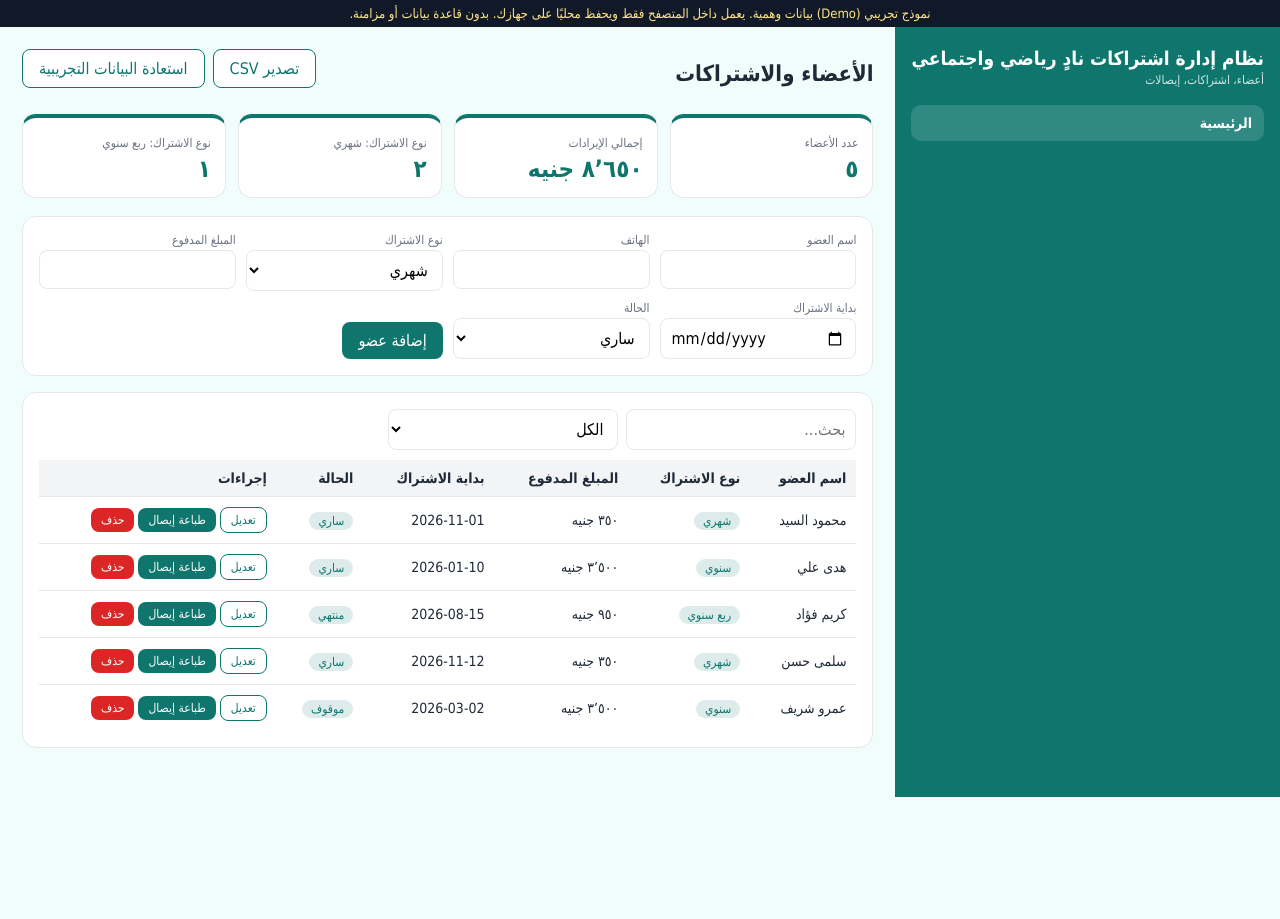
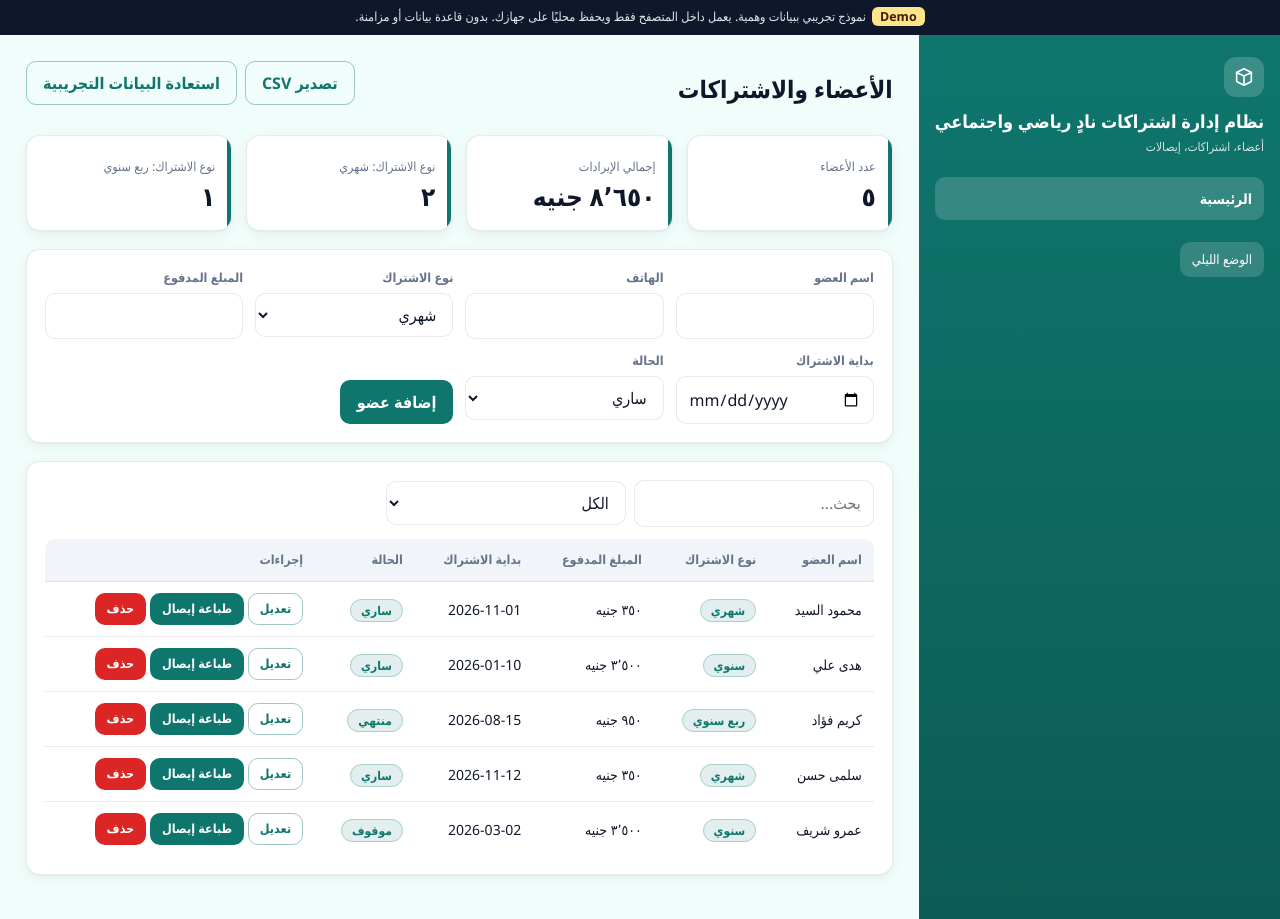
Before and after one commit to osama-web-demos/osama-web-demos.github.io, a plain HTML site: page demos/11-club.html in a window 1280 px wide. Before the commit the page ends 800 px from the top, so only its background shows below. Drawn offline with Linux system fonts and the light colour scheme.

Commit message:
Update 11-club.html

```diff
--- a/demos/11-club.html
+++ b/demos/11-club.html
@@ -5,42 +5,54 @@
 <meta name="viewport" content="width=device-width,initial-scale=1">
 <title>نظام إدارة اشتراكات نادٍ رياضي واجتماعي | نموذج تجريبي</title>
 <style>
-:root{--p:#0f766e;--p2:#14b8a6;--bg:#f0fdfa;--card:#fff;--tx:#1f2937;--mu:#6b7280;--bd:#e5e7eb;--r:14px}
-*{box-sizing:border-box}body{margin:0;font-family:Tahoma,"Segoe UI",Arial,sans-serif;background:var(--bg);color:var(--tx)}
-.demo-bar{background:#111827;color:#fde68a;font-size:13px;text-align:center;padding:6px 10px}
+:root{--p:#0f766e;--p2:#14b8a6;--bg:#f0fdfa;--card:#fff;--tx:#0f172a;--mu:#64748b;--bd:rgba(15,23,42,.09);--r:14px;--r2:calc(var(--r) - 4px);--sh:0 1px 2px rgba(15,23,42,.04),0 4px 14px rgba(15,23,42,.05);--ease:cubic-bezier(.16,1,.3,1);--hd:#f1f5f9;--in:#fff}
+[data-theme=dark]{--bg:#09090b;--card:#121215;--tx:#f1f5f9;--mu:#94a3b8;--bd:rgba(255,255,255,.09);--sh:inset 0 1px 0 rgba(255,255,255,.05),0 8px 24px rgba(0,0,0,.35);--hd:#1a1a20;--in:#17171c;color-scheme:dark}
+*{box-sizing:border-box}html{scroll-behavior:smooth}body{margin:0;font-family:"Segoe UI",Tahoma,Arial,sans-serif;background:var(--bg);color:var(--tx);line-height:1.65;letter-spacing:0;transition:background .2s,color .2s}
+:focus-visible{outline:none;box-shadow:0 0 0 3px color-mix(in srgb,var(--p) 30%,transparent)}
+.demo-bar{background:#0f172a;color:#e2e8f0;font-size:12.5px;text-align:center;padding:7px 10px}.demo-bar b{background:#fde68a;color:#451a03;border-radius:6px;padding:1px 8px;margin-inline-end:6px}
 .demo-bar a{color:#fff}
-.wrap{display:flex;min-height:calc(100vh - 30px)}
-.side{background:var(--p);color:#fff;padding:20px 16px;min-width:210px}
-.side h1{font-size:19px;margin:0 0 4px}.side p{margin:0 0 18px;font-size:12px;opacity:.8}
-.side .nav b{display:block;padding:10px 12px;border-radius:10px;background:rgba(255,255,255,.14);font-size:14px;margin-bottom:6px}
-.main{flex:1;padding:22px;max-width:1100px}
-.top{display:flex;justify-content:space-between;align-items:center;gap:10px;flex-wrap:wrap;margin-bottom:16px}
-.top h2{margin:0;font-size:22px}
-.stats{display:grid;grid-template-columns:repeat(auto-fit,minmax(170px,1fr));gap:12px;margin-bottom:18px}
-.st{background:var(--card);border:1px solid var(--bd);border-radius:var(--r);padding:14px;border-top:4px solid var(--p)}
-.st small{color:var(--mu);font-size:12px}.st div{font-size:24px;font-weight:700;margin-top:4px;color:var(--p)}
-.card{background:var(--card);border:1px solid var(--bd);border-radius:var(--r);padding:16px;margin-bottom:16px}
-form.f{display:grid;grid-template-columns:repeat(auto-fit,minmax(180px,1fr));gap:10px}
-label{font-size:12px;color:var(--mu);display:block;margin-bottom:3px}
-input,select{width:100%;padding:9px 10px;border:1px solid var(--bd);border-radius:8px;font:inherit;background:#fff}
-input:focus,select:focus{outline:2px solid var(--p2);border-color:transparent}
-.btn{background:var(--p);color:#fff;border:0;padding:9px 16px;border-radius:8px;cursor:pointer;font:inherit}
-.btn.o{background:#fff;color:var(--p);border:1px solid var(--p)}.btn.s{padding:5px 10px;font-size:12px}.btn.d{background:#dc2626}
-.tools{display:flex;gap:8px;flex-wrap:wrap;margin-bottom:10px}.tools input,.tools select{max-width:230px}
-.tw{overflow-x:auto}table{width:100%;border-collapse:collapse;font-size:14px}
-th{background:#f3f4f6;text-align:right;padding:10px;white-space:nowrap}td{padding:10px;border-top:1px solid var(--bd);white-space:nowrap}
-.tag{padding:2px 9px;border-radius:99px;font-size:12px;background:color-mix(in srgb,var(--p) 14%,white);color:var(--p)}
-.empty{text-align:center;color:var(--mu);padding:24px}
+.wrap{display:flex;min-height:calc(100vh - 32px)}
+.side{background:linear-gradient(180deg,var(--p),color-mix(in srgb,var(--p) 78%,#000));color:#fff;padding:22px 16px;min-width:226px}
+.logo{width:40px;height:40px;border-radius:12px;background:rgba(255,255,255,.18);display:grid;place-items:center;margin-bottom:12px}.logo svg{width:22px;height:22px;stroke:#fff;fill:none;stroke-width:1.8;stroke-linecap:round;stroke-linejoin:round}
+.side h1{font-size:18px;margin:0 0 4px;line-height:1.35}.side p{margin:0 0 20px;font-size:12px;opacity:.82}
+.side .nav b{display:block;padding:10px 12px;border-radius:var(--r2);background:rgba(255,255,255,.16);font-size:14px;margin-bottom:6px;font-weight:600}
+.main{flex:1;padding:26px;max-width:1120px}
+.top{display:flex;justify-content:space-between;align-items:center;gap:10px;flex-wrap:wrap;margin-bottom:18px}.top h2{margin:0;font-size:24px;line-height:1.25}
+.stats{display:grid;grid-template-columns:repeat(auto-fit,minmax(180px,1fr));gap:14px;margin-bottom:18px}
+.st{background:var(--card);border:1px solid var(--bd);border-radius:var(--r);padding:16px;box-shadow:var(--sh);position:relative;overflow:hidden;transition:transform .18s var(--ease)}.st:hover{transform:translateY(-2px)}
+.st:before{content:"";position:absolute;inset-inline-start:0;top:0;bottom:0;width:4px;background:var(--p)}
+.st small{color:var(--mu);font-size:12.5px}.st div{font-size:26px;font-weight:700;margin-top:2px;font-variant-numeric:tabular-nums;line-height:1.3}
+.card{background:var(--card);border:1px solid var(--bd);border-radius:var(--r);padding:18px;margin-bottom:18px;box-shadow:var(--sh)}
+form.f{display:grid;grid-template-columns:repeat(auto-fit,minmax(190px,1fr));gap:12px}
+label{font-size:12.5px;color:var(--mu);display:block;margin-bottom:4px;font-weight:600}
+input,select{width:100%;min-height:42px;padding:9px 12px;border:1px solid var(--bd);border-radius:var(--r2);font:inherit;background:var(--in);color:var(--tx);transition:border-color .18s,box-shadow .18s}
+input:focus,select:focus{border-color:var(--p);box-shadow:0 0 0 3px color-mix(in srgb,var(--p) 22%,transparent);outline:none}
+input.bad{border-color:#dc2626}.err{color:#dc2626;font-size:12px;min-height:16px}
+.btn{background:var(--p);color:#fff;border:1px solid transparent;min-height:40px;padding:8px 16px;border-radius:var(--r2);cursor:pointer;font:inherit;font-weight:600;transition:all .18s var(--ease)}
+.btn:hover{filter:brightness(1.08);transform:translateY(-1px)}.btn:active{transform:scale(.97)}
+.btn.o{background:transparent;color:var(--p);border-color:color-mix(in srgb,var(--p) 40%,transparent)}.btn.s{min-height:32px;padding:4px 11px;font-size:12.5px}.btn.d{background:#dc2626}
+.tools{display:flex;gap:8px;flex-wrap:wrap;margin-bottom:12px;align-items:center}.tools input,.tools select{max-width:240px}
+.tw{overflow-x:auto;border-radius:var(--r2)}table{width:100%;border-collapse:collapse;font-size:14px;font-variant-numeric:tabular-nums}
+th{background:var(--hd);text-align:right;padding:11px 12px;white-space:nowrap;font-size:12.5px;color:var(--mu);font-weight:700}td{padding:11px 12px;border-top:1px solid var(--bd);white-space:nowrap}
+tbody tr{transition:background .15s}tbody tr:hover{background:color-mix(in srgb,var(--p) 5%,transparent)}
+.tag{padding:2px 10px;border-radius:99px;font-size:12px;font-weight:600;background:color-mix(in srgb,var(--p) 12%,var(--card));color:var(--p);border:1px solid color-mix(in srgb,var(--p) 25%,transparent)}
+.empty{text-align:center;color:var(--mu);padding:34px 10px}.empty svg{width:44px;height:44px;stroke:var(--mu);fill:none;stroke-width:1.4;display:block;margin:0 auto 8px;opacity:.7}
+.tg{position:fixed;inset-inline-start:18px;bottom:18px;display:grid;gap:8px;z-index:50}.toast{background:#0f172a;color:#fff;padding:11px 16px;border-radius:12px;font-size:14px;box-shadow:0 12px 30px rgba(0,0,0,.25);animation:in .3s var(--ease)}.toast.e{background:#b91c1c}
+@keyframes in{from{opacity:0;transform:translateY(10px) scale(.96)}to{opacity:1;transform:none}}
+.mo{position:fixed;inset:0;background:rgba(2,6,23,.55);display:none;place-items:center;z-index:60;padding:16px}.mo.on{display:grid}.md{background:var(--card);border-radius:18px;padding:22px;max-width:380px;width:100%;box-shadow:0 24px 60px rgba(0,0,0,.35);animation:in .25s var(--ease)}.md h3{margin:0 0 6px}.md p{color:var(--mu);margin:0 0 16px}.md .r{display:flex;gap:8px;justify-content:flex-start}
+.th{background:rgba(255,255,255,.16);border:0;color:#fff;border-radius:10px;padding:7px 12px;cursor:pointer;font:inherit;font-size:13px;margin-top:16px;transition:all .18s var(--ease)}.th:active{transform:scale(.97)}
 .rc{display:none}
-@media(max-width:760px){.wrap{display:block}.side{display:flex;align-items:center;justify-content:space-between;min-width:0}.side p,.side .nav{display:none}.main{padding:14px}}
-@media print{body *{visibility:hidden}.rc,.rc *{visibility:visible}.rc{display:block;position:absolute;inset:0;padding:30px}.demo-bar{display:none}}
+@media(max-width:760px){.wrap{display:block}.side{display:flex;align-items:center;justify-content:space-between;min-width:0;padding:12px 16px}.side p,.side .nav,.logo{display:none}.side .th{margin:0}.main{padding:14px}.top h2{font-size:20px}}
+@media(prefers-reduced-motion:reduce){*{animation:none!important;transition:none!important}}
+::-webkit-scrollbar{height:6px;width:6px}::-webkit-scrollbar-thumb{background:var(--bd);border-radius:6px}
+@media print{body *{visibility:hidden}.rc,.rc *{visibility:visible}.rc{display:block;position:absolute;inset:0;padding:30px;color:#000;background:#fff}.demo-bar{display:none}}
 .rc h3{text-align:center;margin:0 0 4px}.rc .l{display:flex;justify-content:space-between;border-bottom:1px dashed #999;padding:6px 0}
 </style>
 </head>
 <body>
-<div class="demo-bar">نموذج تجريبي (Demo) بيانات وهمية. يعمل داخل المتصفح فقط ويحفظ محليًا على جهازك. بدون قاعدة بيانات أو مزامنة.</div>
+<div class="demo-bar"><b>Demo</b>نموذج تجريبي ببيانات وهمية. يعمل داخل المتصفح فقط ويحفظ محليًا على جهازك. بدون قاعدة بيانات أو مزامنة.</div>
 <div class="wrap">
-<aside class="side"><h1>نظام إدارة اشتراكات نادٍ رياضي واجتماعي</h1><p>أعضاء، اشتراكات، إيصالات</p><div class="nav"><b>الرئيسية</b></div></aside>
+<aside class="side"><div class="logo"><svg viewBox="0 0 24 24"><path d="M4 7l8-4 8 4v10l-8 4-8-4z"/><path d="M4 7l8 4 8-4M12 11v10"/></svg></div><h1>نظام إدارة اشتراكات نادٍ رياضي واجتماعي</h1><p>أعضاء، اشتراكات، إيصالات</p><div class="nav"><b>الرئيسية</b></div><button class="th" id="theme" aria-label="تبديل الوضع الليلي">الوضع الليلي</button></aside>
 <main class="main">
 <div class="top"><h2>الأعضاء والاشتراكات</h2><div class="tools"><button class="btn o" id="csv">تصدير CSV</button><button class="btn o" id="reset">استعادة البيانات التجريبية</button></div></div>
 <div class="stats" id="stats"></div>
@@ -48,10 +60,10 @@ th{background:#f3f4f6;text-align:right;padding:10px;white-space:nowrap}td{paddin
 <div class="card">
 <div class="tools"><input id="q" placeholder="بحث..."><select id="fil"></select></div>
 <div class="tw"><table><thead id="th"></thead><tbody id="tb"></tbody></table></div>
-<div class="empty" id="em" style="display:none">لا توجد نتائج</div>
+<div class="empty" id="em" style="display:none"><svg viewBox="0 0 24 24"><circle cx="11" cy="11" r="7"/><path d="M21 21l-4.3-4.3"/></svg><b>لا توجد نتائج</b><div>جرّب تغيير البحث أو أضف سجلاً جديداً.</div></div>
 </div>
 </main></div>
-<div class="rc" id="rc"></div>
+<div class="rc" id="rc"></div><div class="tg" id="tg" aria-live="polite"></div><div class="mo" id="mo"><div class="md" role="dialog" aria-modal="true"><h3 id="mt"></h3><p id="mp"></p><div class="r"><button class="btn d" id="my">تأكيد</button><button class="btn o" id="mn">رجوع</button></div></div></div>
 <script>
 const CFG={"key": "club", "title": "نظام إدارة اشتراكات نادٍ رياضي واجتماعي", "fields": [{"k": "name", "l": "اسم العضو", "t": "text"}, {"k": "phone", "l": "الهاتف", "t": "text"}, {"k": "plan", "l": "نوع الاشتراك", "t": "select", "o": ["شهري", "ربع سنوي", "سنوي"]}, {"k": "fee", "l": "المبلغ المدفوع", "t": "number", "u": "جنيه", "sum": true}, {"k": "start", "l": "بداية الاشتراك", "t": "date"}, {"k": "status", "l": "الحالة", "t": "select", "o": ["ساري", "منتهي", "موقوف"]}], "cols": ["name", "plan", "fee", "start", "status"], "seed": [{"name": "محمود السيد", "phone": "010-0000-0001", "plan": "شهري", "fee": 350, "start": "2026-11-01", "status": "ساري"}, {"name": "هدى علي", "phone": "010-0000-0002", "plan": "سنوي", "fee": 3500, "start": "2026-01-10", "status": "ساري"}, {"name": "كريم فؤاد", "phone": "010-0000-0003", "plan": "ربع سنوي", "fee": 950, "start": "2026-08-15", "status": "منتهي"}, {"name": "سلمى حسن", "phone": "010-0000-0004", "plan": "شهري", "fee": 350, "start": "2026-11-12", "status": "ساري"}, {"name": "عمرو شريف", "phone": "010-0000-0005", "plan": "سنوي", "fee": 3500, "start": "2026-03-02", "status": "موقوف"}], "countLabel": "عدد الأعضاء", "sumLabel": "إجمالي الإيرادات", "receipt": "طباعة إيصال", "addLabel": "إضافة عضو"};
 const KEY="demo_"+CFG.key;
@@ -60,12 +72,18 @@ let editId=null;
 const $=s=>document.querySelector(s);
 const save=()=>localStorage.setItem(KEY,JSON.stringify(rows));
 const esc=s=>String(s??"").replace(/[&<>"]/g,c=>({"&":"&amp;","<":"&lt;",">":"&gt;",'"':"&quot;"}[c]));
+const toast=(m,e)=>{const t=document.createElement("div");t.className="toast"+(e?" e":"");t.textContent=m;$("#tg").appendChild(t);setTimeout(()=>t.remove(),2800)};
+let _y=null;const ask=(t,p,f)=>{$("#mt").textContent=t;$("#mp").textContent=p;$("#mo").classList.add("on");_y=f;$("#my").focus()};
+$("#mn").onclick=()=>$("#mo").classList.remove("on");$("#my").onclick=()=>{$("#mo").classList.remove("on");_y&&_y()};
+document.addEventListener("keydown",e=>{if(e.key==="Escape")$("#mo").classList.remove("on")});
+const TK="demo_theme";if(localStorage.getItem(TK)==="dark")document.documentElement.dataset.theme="dark";
+$("#theme").onclick=()=>{const d=document.documentElement.dataset.theme==="dark";document.documentElement.dataset.theme=d?"":"dark";localStorage.setItem(TK,d?"":"dark")};
 const fmt=n=>Number(n||0).toLocaleString("ar-EG");
 function buildForm(){
  $("#form").innerHTML=CFG.fields.map(f=>`<div><label>${f.l}</label>`+(f.t==="select"?`<select name="${f.k}">${f.o.map(o=>`<option>${o}</option>`).join("")}</select>`:`<input name="${f.k}" type="${f.t}" ${f.t==="number"?'min="0"':''} ${f.req===false?"":"required"} value="${f.d||""}">`)+`</div>`).join("")+`<div style="align-self:end"><button class="btn" id="sub">${CFG.addLabel}</button> <button type="button" class="btn o" id="cancel" style="display:none">إلغاء</button></div>`;
- $("#form").onsubmit=e=>{e.preventDefault();const d={};CFG.fields.forEach(f=>{const v=$("#form").elements[f.k].value;d[f.k]=f.t==="number"?Number(v):v});
+ $("#form").onsubmit=e=>{e.preventDefault();const wasEdit=editId!==null;const d={};CFG.fields.forEach(f=>{const v=$("#form").elements[f.k].value;d[f.k]=f.t==="number"?Number(v):v});
   if(editId){rows=rows.map(r=>r.id===editId?{...r,...d}:r);editId=null}else{rows.unshift({id:Date.now(),...d})}
-  save();$("#form").reset();$("#sub").textContent=CFG.addLabel;$("#cancel").style.display="none";render()};
+  save();toast(wasEdit?"تم حفظ التعديل":"تمت الإضافة بنجاح");$("#form").reset();$("#sub").textContent=CFG.addLabel;$("#cancel").style.display="none";render()};
  $("#cancel").onclick=()=>{editId=null;$("#form").reset();$("#sub").textContent=CFG.addLabel;$("#cancel").style.display="none"};
  const sf=CFG.fields.find(f=>f.t==="select");
  $("#fil").innerHTML=`<option value="">الكل</option>`+(sf?sf.o.map(o=>`<option>${o}</option>`).join(""):"");
@@ -84,11 +102,11 @@ function render(){
  $("#stats").innerHTML=s;
 }
 window.ed=id=>{const r=rows.find(x=>x.id===id);editId=id;CFG.fields.forEach(f=>$("#form").elements[f.k].value=r[f.k]);$("#sub").textContent="حفظ التعديل";$("#cancel").style.display="";scrollTo({top:0,behavior:"smooth"})};
-window.del=id=>{if(confirm("حذف هذا السجل؟")){rows=rows.filter(r=>r.id!==id);save();render()}};
+window.del=id=>ask("حذف السجل؟","لن يمكن التراجع عن الحذف داخل هذا النموذج التجريبي.",()=>{rows=rows.filter(r=>r.id!==id);save();render();toast("تم حذف السجل")});
 window.rc=id=>{const r=rows.find(x=>x.id===id);$("#rc").innerHTML=`<h3>${CFG.title}</h3><p style="text-align:center;margin:0 0 12px;color:#666">إيصال تجريبي - بيانات وهمية</p>`+CFG.fields.map(f=>`<div class="l"><span>${f.l}</span><b>${esc(r[f.k])}${f.t==="number"&&f.u?" "+f.u:""}</b></div>`).join("")+`<p style="text-align:center;margin-top:16px;color:#666">رقم الإيصال: ${String(r.id).slice(-5)} | ${new Date().toLocaleDateString("ar-EG")}</p>`;print()};
 $("#q").oninput=render;$("#fil").onchange=render;
 $("#csv").onclick=()=>{const h=CFG.fields.map(f=>f.l).join(",");const b=rows.map(r=>CFG.fields.map(f=>'"'+String(r[f.k]).replace(/"/g,'""')+'"').join(",")).join("\n");const a=document.createElement("a");a.href=URL.createObjectURL(new Blob(["\ufeff"+h+"\n"+b],{type:"text/csv"}));a.download=CFG.key+".csv";a.click()};
-$("#reset").onclick=()=>{if(confirm("استعادة البيانات التجريبية؟")){rows=CFG.seed.map((r,i)=>({id:i+1,...r}));save();render()}};
+$("#reset").onclick=()=>ask("استعادة البيانات التجريبية؟","سيتم استبدال بياناتك المحلية بالبيانات الأصلية.",()=>{rows=CFG.seed.map((r,i)=>({id:i+1,...r}));save();render();toast("تمت الاستعادة")});
 buildForm();render();
 </script>
 </body></html>
```
